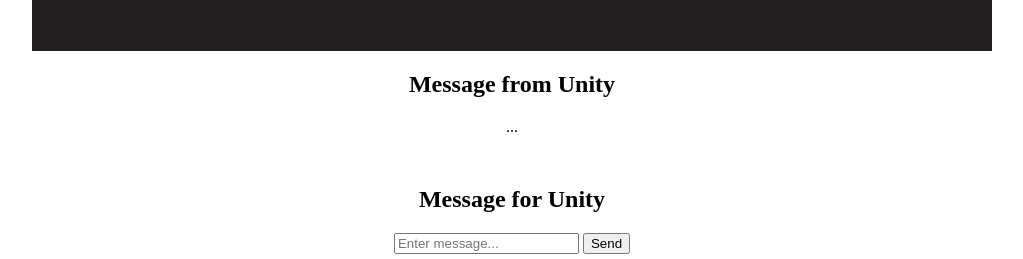
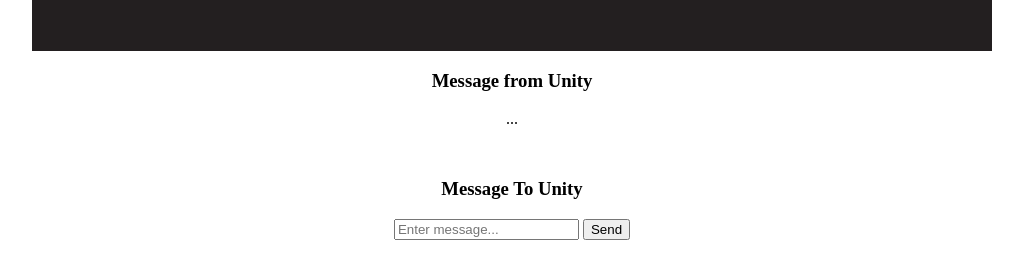
Before and after one commit to theoburp/webgltest, a plain HTML site: page index.html in a window 1280 px wide. Shown: the part 616-875 px from the top of the page, without its empty margins (128-1151 px from the left). Drawn offline with Linux system fonts and the light colour scheme; no server answers.

Commit message:
index.html fix

```diff
--- a/index.html
+++ b/index.html
@@ -33,15 +33,13 @@
 
     <!-- Place for displaying a message from Unity -->
     <div class="centered">
-        <h2>Message from Unity</h2>
-
+        <h3>Message from Unity</h3>
         <p id="lblMessage">...</p>
     </div>
 
     <!-- Message form for sending stuff to Unity -->
     <div class="message-form centered">
-        <h2>Message for Unity</h2>
-
+        <h3>Message To Unity</h3>
         <input type="text"
                name="txtMessage"
                id="txtMessage"
```
